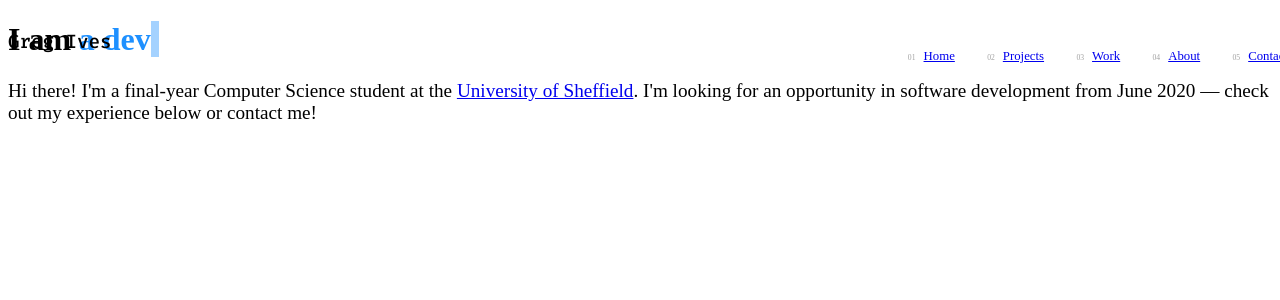
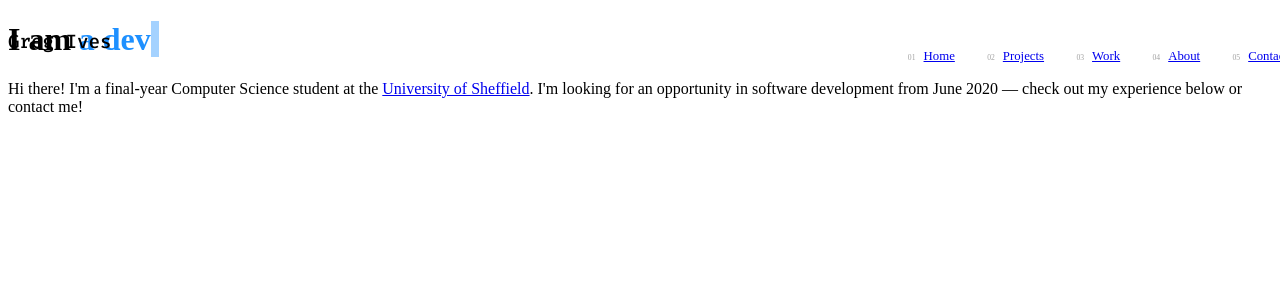
Before and after one commit to gregives/gregives.co.uk, a Nuxt app: page / in a window 1280 px wide. Shown: the top 300 px of the page. Built offline with nearby package versions, Linux system fonts and the light colour scheme.

Commit message:
Test larger font-size

```diff
--- a/assets/sass/default.scss
+++ b/assets/sass/default.scss
@@ -17,11 +17,11 @@ body {
 html {
   color: transparentize($color: black, $amount: 0.1);
   font-family: $boring-font;
-  font-size: calc(8px + 2vmin);
+  font-size: calc(12px + 2vmin);
 
   // Bound font-size on larger screens
   @media (min-width: $break-xl) {
-    font-size: calc(8px + 2vh);
+    font-size: calc(12px + 2vh);
   }
 }
 
--- a/pages/index.vue
+++ b/pages/index.vue
@@ -6,12 +6,10 @@
           I am
           <typer />
         </h1>
-        <div class="description">
-          Hi there! I'm a final-year Computer Science student at the
-          <a href="https://sheffield.ac.uk">University of Sheffield</a>. I'm
-          looking for an opportunity in software development from June&nbsp;2020
-          &mdash; check out my experience below or contact&nbsp;me!
-        </div>
+        Hi there! I'm a final-year Computer Science student at the
+        <a href="https://sheffield.ac.uk">University of Sheffield</a>. I'm
+        looking for an opportunity in software development from June&nbsp;2020
+        &mdash; check out my experience below or contact&nbsp;me!
       </div>
     </div>
   </div>
@@ -26,9 +24,3 @@ export default {
   }
 }
 </script>
-
-<style lang="scss">
-.description {
-  font-size: 120%;
-}
-</style>
```
